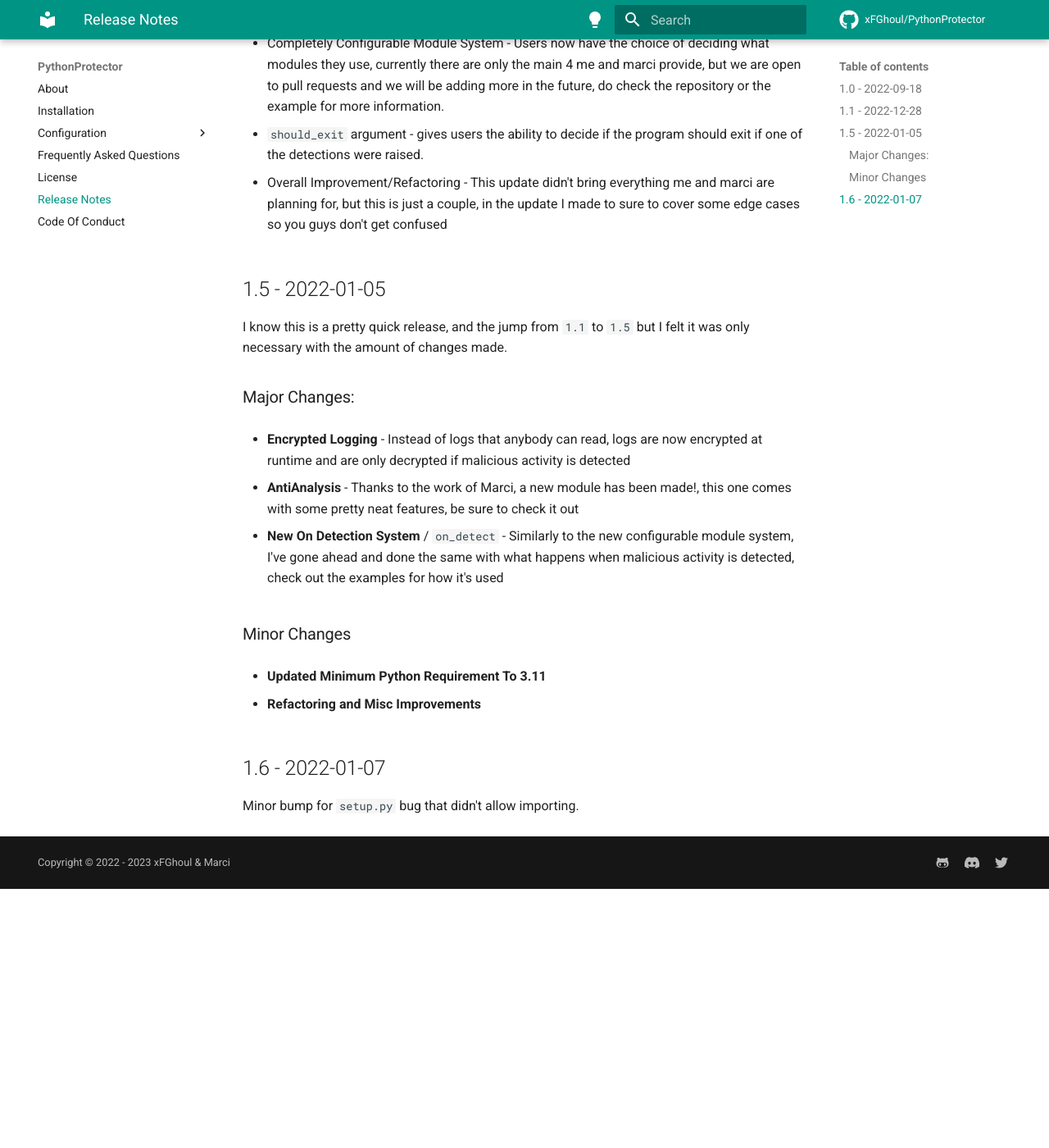
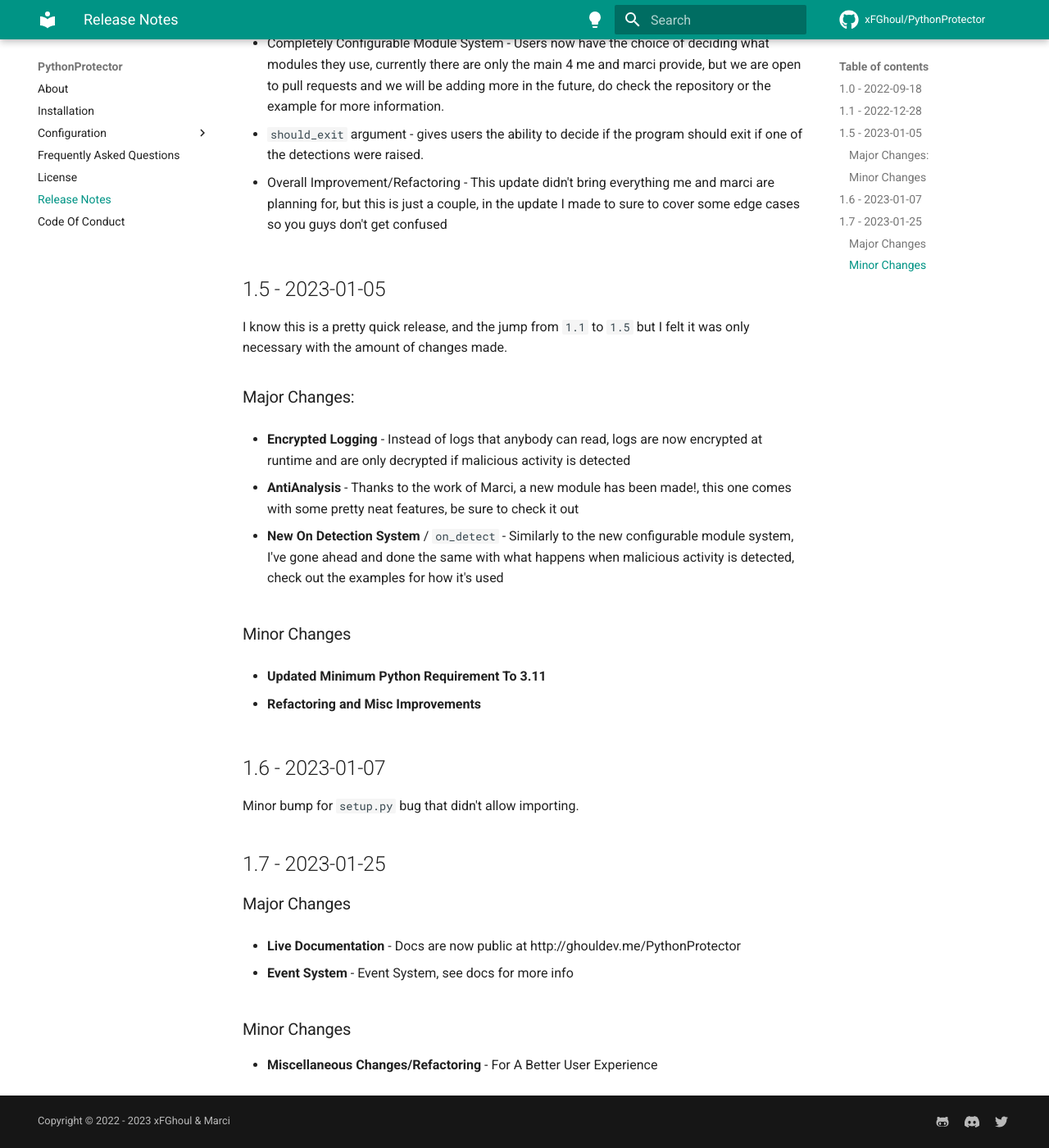
Before and after one commit to xFGhoul/PythonProtector, an MkDocs documentation site: the page built from docs/release.md, in a window 1280 px wide and 1400 px high, scrolled down 382 px. Shown: the whole window at 82% size. Built offline with MkDocs 1.6.1 and Material for MkDocs 9.7.7, drawn with Linux system fonts in a browser that asks for light colours; comment, search, counter and statistics services are not loaded; before the commit the page ends 1466 px from its top, so only the background shows below that.

Commit message:
🔖 Release Version 1.7

```diff
--- a/docs/release.md
+++ b/docs/release.md
@@ -12,7 +12,7 @@
 
 - Overall Improvement/Refactoring - This update didn't bring everything me and marci are planning for, but this is just a couple, in the update I made to sure to cover some edge cases so you guys don't get confused
 
-## 1.5 - 2022-01-05
+## 1.5 - 2023-01-05
 
 I know this is a pretty quick release, and the jump from `1.1` to `1.5` but I felt it was only necessary with the amount of changes made.
 
@@ -30,6 +30,18 @@
 
 - **Refactoring and Misc Improvements**
 
-## 1.6 - 2022-01-07
+## 1.6 - 2023-01-07
 
 Minor bump for `setup.py` bug that didn't allow importing.
+
+## 1.7 - 2023-01-25
+
+### Major Changes
+
+- **Live Documentation** - Docs are now public at http://ghouldev.me/PythonProtector
+
+- **Event System** - Event System, see docs for more info
+
+### Minor Changes
+
+- **Miscellaneous Changes/Refactoring** - For A Better User Experience
--- a/pyprotector/__init__.py
+++ b/pyprotector/__init__.py
@@ -9,7 +9,7 @@
 Made With ❤️ By Ghoul & Marci
 """
 
-__version__ = "1.6"
+__version__ = "1.7"
 
 from .protector import PythonProtector
 
--- a/setup.py
+++ b/setup.py
@@ -20,7 +20,7 @@
 setup(
     name="PythonProtector",
     packages=["pyprotector", "pyprotector.utils", "pyprotector.modules"],
-    version="1.6",
+    version="1.7",
     license="MIT",
     description="Library for protecting your python files",
     author="Ghoul & Marci",
```
Also changed, not shown: HISTORY.md (+14 -2 lines), 1 other file.
